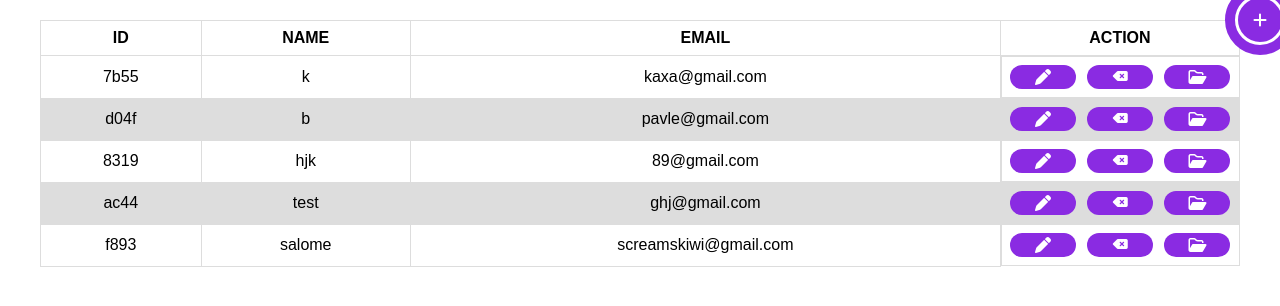
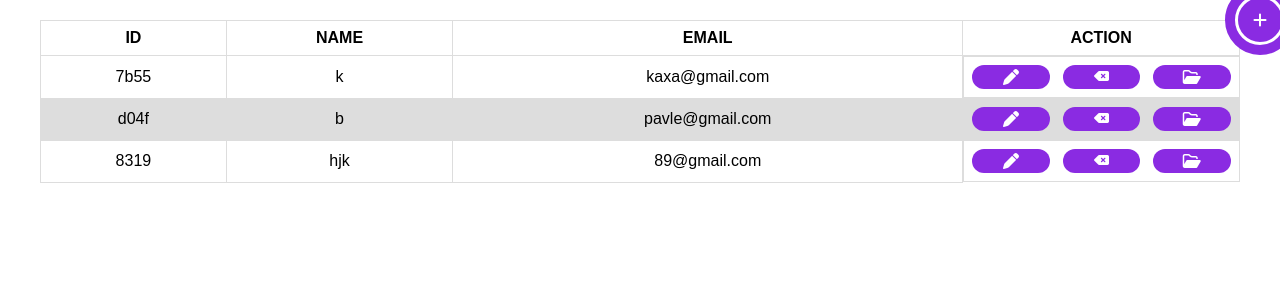
Before and after one commit to KiwiScreams/React-Crud-App, a React (Vite) app: page / in a window 1280 px wide. Shown: the top 306 px of the page. Built offline with nearby package versions, Linux system fonts and the light colour scheme; data requests are answered from the project's data file; the HTML template or start-up script is replaced by a standard one.

Commit message:
handle delete user

```diff
--- a/src/data/db.json
+++ b/src/data/db.json
@@ -14,17 +14,6 @@
       "id": "8319",
       "name": "hjk",
       "email": "89@gmail.com"
-    },
-    {
-      "id": "ac44",
-      "name": "test",
-      "email": "ghj@gmail.com",
-      "description": "hjk"
-    },
-    {
-      "id": "f893",
-      "name": "salome",
-      "email": "screamskiwi@gmail.com"
     }
   ]
 }
--- a/src/pages/home/Home.jsx
+++ b/src/pages/home/Home.jsx
@@ -20,6 +20,8 @@ const Home = () => {
       setTimeout(() => {
         setIsSuccess(false);
       }, 2000);
+      const updatedData = data.filter((d) => d.id !== id);
+      setData(updatedData);
     });
   }
   return (
```
